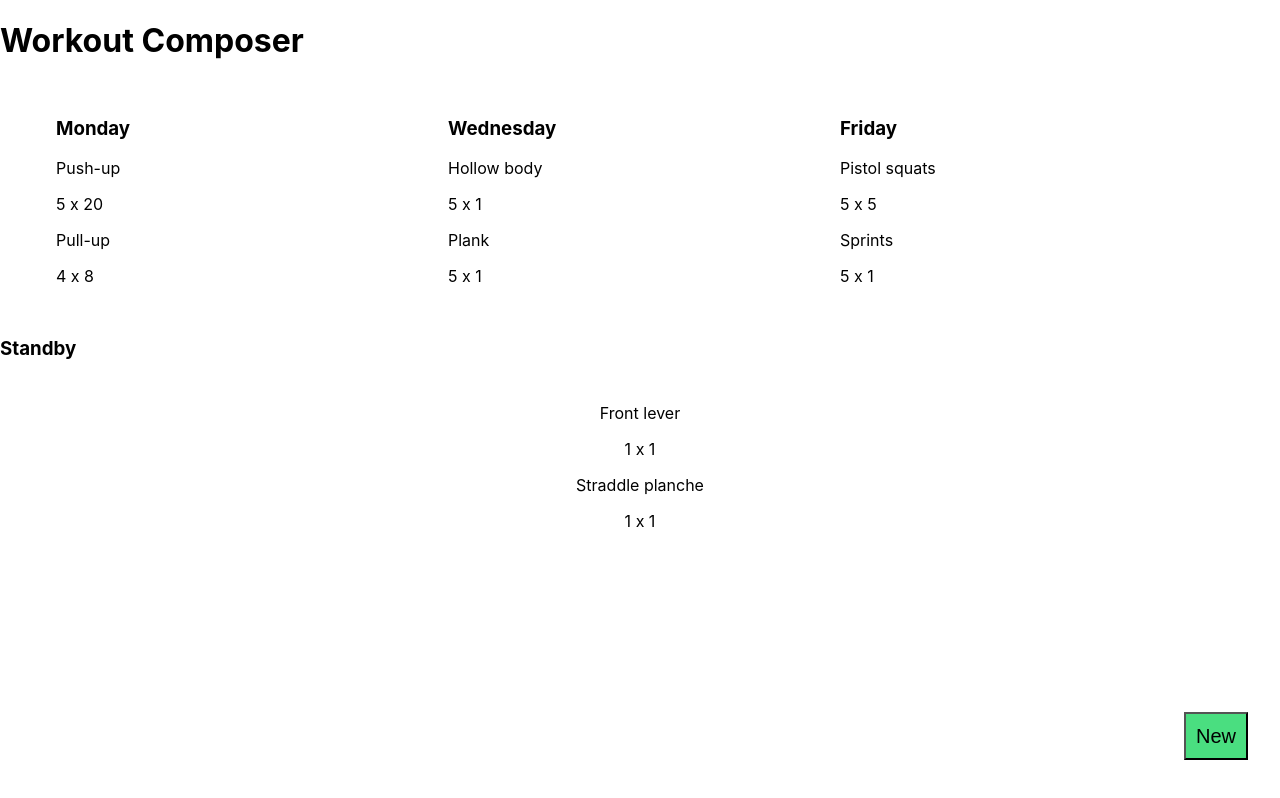
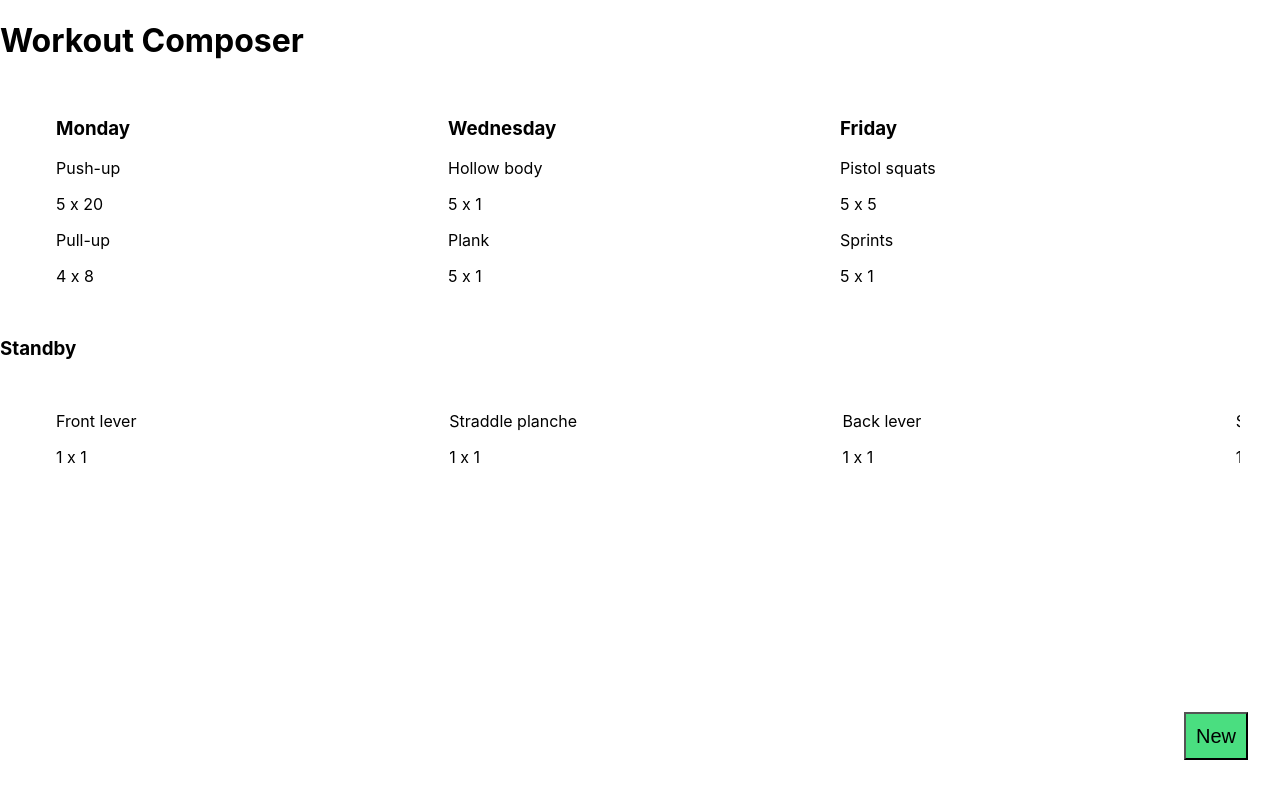
Before and after one commit to matfij/workout-composer, a Next.js app: page / in a window 1280 px wide. Built offline with nearby package versions, Linux system fonts and the light colour scheme.

Commit message:
make standby board horizontal

```diff
--- a/src/components/exercise-board.module.css
+++ b/src/components/exercise-board.module.css
@@ -14,15 +14,21 @@
 }
 
 .standbyWrapper {
-    @apply w-full sm:w-1/3 m-auto mt-2 p-2 text-center;
+    @apply w-full m-auto mt-2 p-4 flex gap-1;
 
-    max-width: 400px;
-    max-height: 400px;
-    overflow-y: scroll;
+    max-width: 1200px;
+    overflow-x: auto;
 }
 
-.standbyWrapper::-webkit-scrollbar {
-    display: none;
-    -ms-overflow-style: none;
-    scrollbar-width: none;
+.standbyItem {
+    @apply w-full;
+
+    min-width: 33.33%;
+    max-width: 400px;
 }
+
+@media only screen and (max-width: 600px) {
+    .standbyItem {
+        min-width: 100%;
+    }
+}
--- a/src/components/exercise-board.tsx
+++ b/src/components/exercise-board.tsx
@@ -45,7 +45,7 @@ const ExerciseBoard: FunctionComponent = () => {
   };
 
   return (
-    <section className="">
+    <section>
       <DragDropContext onDragEnd={onDragEnd}>
         <section className={style.daysWrapper}>
           {boardData.days.map((day) => (
@@ -65,13 +65,13 @@ const ExerciseBoard: FunctionComponent = () => {
           ))}
         </section>
         <section>
-          <div className="w-full">
+          <div>
             <h3 className="text-center text-lg font-bold">Standby</h3>
-            <Droppable droppableId={STANDBY_ID}>
+            <Droppable droppableId={STANDBY_ID} direction="horizontal">
               {(provided: DroppableProvided) => (
                 <div {...provided.droppableProps} ref={provided.innerRef} className={style.standbyWrapper}>
                   {boardData.standby.map((exercise, index) => (
-                    <div key={index} className="w-full m-auto block">
+                    <div key={index} className={style.standbyItem}>
                       <ExerciseItem {...exercise} index={index} />
                     </div>
                   ))}
--- a/src/context/exercise-data.tsx
+++ b/src/context/exercise-data.tsx
@@ -28,5 +28,7 @@ export const initialBoardData: BoardData = {
   standby: [
     { id: uuidv4(), name: 'Front lever', sets: 1, reps: 1 },
     { id: uuidv4(), name: 'Straddle planche', sets: 1, reps: 1 },
+    { id: uuidv4(), name: 'Back lever', sets: 1, reps: 1 },
+    { id: uuidv4(), name: 'Supine planche', sets: 1, reps: 1 },
   ],
 };
--- a/src/styles/globals.css
+++ b/src/styles/globals.css
@@ -24,6 +24,20 @@ a {
   color: white;
 }
 
+::-webkit-scrollbar {
+  height: 10px;
+  width: 10px;
+  border: 1px solid white;
+  background: var(--clr-green-500);
+}
+::-webkit-scrollbar-thumb {
+  background-color: yellow;
+  border: 2px solid black;
+}
+::-webkit-scrollbar-thumb:hover {
+  background-color: yellowgreen;
+}
+
 /* * {
-  outline: 1px solid violet;
+  outline: 1px solid yellowgreen;
 } */
```
